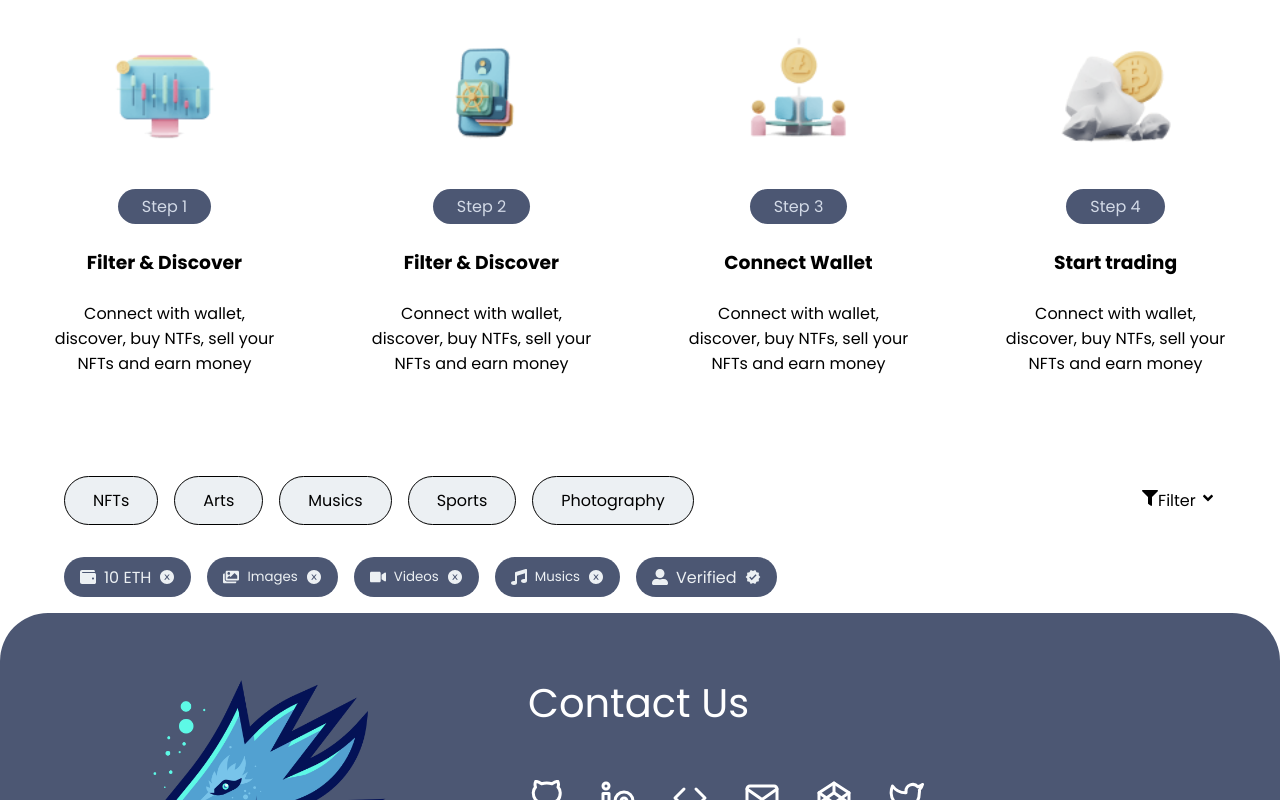
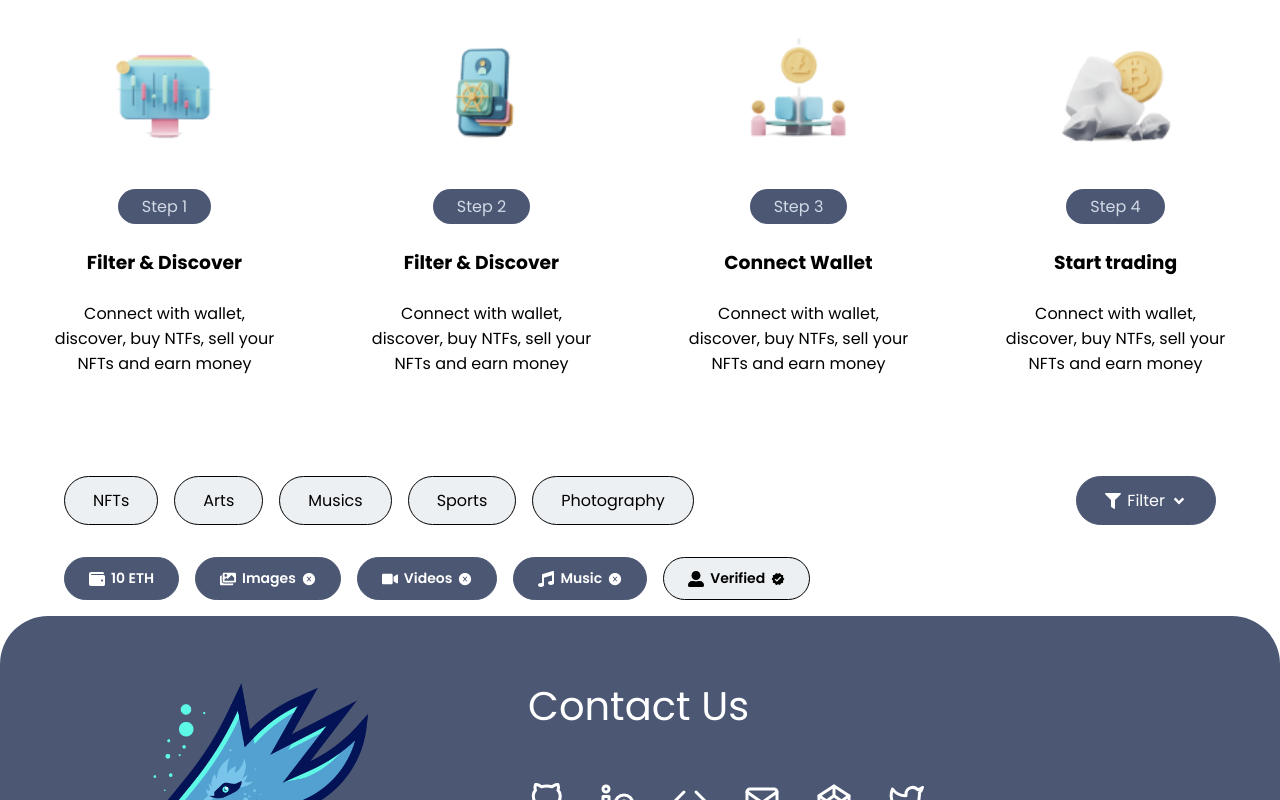
Before and after one commit to akshatmittal61/old-nft-marketplace, a Next.js app: page / in a window 1280 px wide. Shown: the part 805-1605 px from the top of the page. Built offline with nearby package versions, Linux system fonts and the light colour scheme; no server answers.

Commit message:
feat: filters section

```diff
--- a/components/Home/Filters/index.tsx
+++ b/components/Home/Filters/index.tsx
@@ -11,7 +11,6 @@ import {
 } from "react-icons/fa";
 import { AiFillCloseCircle } from "react-icons/ai";
 import { MdVerified } from "react-icons/md";
-import { TiTick } from "react-icons/ti";
 import { Button } from "@/library";
 import styles from "./styles.module.scss";
 import { stylesConfig } from "@/utils/functions";
@@ -24,79 +23,6 @@ const Filter = () => {
 	const [video, setVideo] = useState(true);
 	const [music, setMusic] = useState(true);
 
-	/* return (
-		<div className={Style.filter}>
-			<div className={Style.filter_box}>
-				<div className={Style.filter_box_left}>
-					<Button>NFTs</Button>
-					<Button>Arts</Button>
-					<Button>Musics</Button>
-					<Button>Sports</Button>
-					<Button>Photography</Button>
-				</div>
-
-				<div className={Style.filter_box_right}>
-					<div
-						className={Style.filter_box_right_box}
-						onClick={() => setFilter((p) => !p)}
-					>
-						<FaFilter />
-						<span>Filter</span>{" "}
-						{filter ? <FaAngleDown /> : <FaAngleUp />}
-					</div>
-				</div>
-			</div>
-
-			{filter && (
-				<div className={Style.filter_box_items}>
-					<div className={Style.filter_box_items_box}>
-						<div className={Style.filter_box_items_box_item}>
-							<FaWallet /> <span>10 ETH</span>
-							<AiFillCloseCircle />
-						</div>
-					</div>
-
-					<div className={Style.filter_box_items_box}>
-						<div
-							className={Style.filter_box_items_box_item_trans}
-							onClick={() => setImage((p) => !p)}
-						>
-							<FaImages /> <small>Images</small>
-							{image ? <AiFillCloseCircle /> : <TiTick />}
-						</div>
-					</div>
-
-					<div className={Style.filter_box_items_box}>
-						<div
-							className={Style.filter_box_items_box_item_trans}
-							onClick={() => setVideo((p) => !p)}
-						>
-							<FaVideo /> <small>Videos</small>
-							{video ? <AiFillCloseCircle /> : <TiTick />}
-						</div>
-					</div>
-
-					<div className={Style.filter_box_items_box}>
-						<div
-							className={Style.filter_box_items_box_item_trans}
-							onClick={() => setMusic((p) => !p)}
-						>
-							<FaMusic /> <small>Musics</small>
-							{music ? <AiFillCloseCircle /> : <TiTick />}
-						</div>
-					</div>
-
-					<div className={Style.filter_box_items_box}>
-						<div className={Style.filter_box_items_box_item}>
-							<FaUserAlt /> <span>Verified</span>
-							<MdVerified />
-						</div>
-					</div>
-				</div>
-			)}
-		</div>
-	); */
-
 	return (
 		<div className={classes("")}>
 			<div className={classes("-box")}>
@@ -107,40 +33,101 @@ const Filter = () => {
 					<Button>Sports</Button>
 					<Button>Photography</Button>
 				</div>
-
 				<div className={classes("-box-right")}>
-					<div
+					<Button
+						variant="filled"
 						className={classes("-box-right-box")}
 						onClick={() => setShowFilter((p) => !p)}
 					>
 						<FaFilter />
 						<span>Filter</span>{" "}
 						{showFilter ? <FaAngleDown /> : <FaAngleUp />}
-					</div>
+					</Button>
 				</div>
 			</div>
 			{showFilter ? (
 				<div className={classes("-options")}>
-					<div className={classes("-option")}>
+					{/* <div className={classes("-option", "-option--active")}>
 						<FaWallet /> <span>10 ETH</span>
-						<AiFillCloseCircle />
 					</div>
-					<div className={classes("-option")}>
+					<div
+						className={classes("-option", {
+							"-option--active": image,
+						})}
+						onClick={() => setImage((p) => !p)}
+					>
 						<FaImages /> <small>Images</small>
-						{image ? <AiFillCloseCircle /> : <TiTick />}
+						{image ? <AiFillCloseCircle /> : null}
 					</div>
-					<div className={classes("-option")}>
+					<div
+						className={classes("-option", {
+							"-option--active": video,
+						})}
+						onClick={() => setVideo((p) => !p)}
+					>
 						<FaVideo /> <small>Videos</small>
-						{video ? <AiFillCloseCircle /> : <TiTick />}
+						{video ? <AiFillCloseCircle /> : null}
 					</div>
-					<div className={classes("-option")}>
-						<FaMusic /> <small>Musics</small>
-						{music ? <AiFillCloseCircle /> : <TiTick />}
+					<div
+						className={classes("-option", {
+							"-option--active": music,
+						})}
+						onClick={() => setMusic((p) => !p)}
+					>
+						<FaMusic /> <small>Music</small>
+						{music ? <AiFillCloseCircle /> : null}
 					</div>
 					<div className={classes("-option")}>
 						<FaUserAlt /> <span>Verified</span>
 						<MdVerified />
-					</div>
+					</div> */}
+					<Button
+						icon={<FaWallet />}
+						iconPosition="left"
+						size="small"
+						variant="filled"
+					>
+						10 ETH
+					</Button>
+					<Button
+						icon={<FaImages />}
+						iconPosition="left"
+						size="small"
+						variant={image ? "filled" : "outlined"}
+						onClick={() => setImage((p) => !p)}
+					>
+						Images
+						{image ? <AiFillCloseCircle /> : null}
+					</Button>
+					<Button
+						icon={<FaVideo />}
+						iconPosition="left"
+						size="small"
+						variant={video ? "filled" : "outlined"}
+						onClick={() => setVideo((p) => !p)}
+					>
+						Videos
+						{video ? <AiFillCloseCircle /> : null}
+					</Button>
+					<Button
+						icon={<FaMusic />}
+						iconPosition="left"
+						size="small"
+						variant={music ? "filled" : "outlined"}
+						onClick={() => setMusic((p) => !p)}
+					>
+						Music
+						{music ? <AiFillCloseCircle /> : null}
+					</Button>
+					<Button
+						icon={<FaUserAlt />}
+						iconPosition="left"
+						size="small"
+						variant="outlined"
+					>
+						Verified
+						<MdVerified />
+					</Button>
 				</div>
 			) : null}
 		</div>
--- a/components/Home/Filters/styles.module.scss
+++ b/components/Home/Filters/styles.module.scss
@@ -1,190 +1,3 @@
-/*
-.filter{
-    padding: 4rem 0;
-    width: 100%;
-}
-
-.filter_box{
-    width: 80%;
-    margin: 0 auto;
-
-    display: flex;
-    align-items: center;
-    justify-content: space-between;
-    padding-bottom: 4rem ;
-}
-
-.filter_box_left{
-    display: flex;
-    gap: 2rem;
-}
-
-.filter_box_right_box{
-    border:  1px solid var(--color-icon);
-    padding: 1rem 2rem;
-    border-radius: 2rem;
-    color: var(--color-icon);
-    box-shadow: var(--box-shadow-1);
-    cursor: pointer;
-    display: flex;
-    align-items: center;
-    gap: 1rem;
-}
-
-.filter_box_items{
-    width: 80%;
-    margin:  0 auto;
-    display: flex;
-    padding: 2rem 0;
-    border-top: 1px solid var(--icons-light-color);
-}
-
-.filter_box_items_box{
-    padding: 1rem;
-}
-
-.filter_box_items_box_item{
-    background-color: var(--color-icon);
-    padding: .5rem 1rem;
-    border-radius: 2rem;
-    color: var(--color-bg);
-    cursor: pointer;
-
-    display: flex;
-    align-items: center;
-    gap: .5rem;
-}
-
-.filter_box_items_box_item_trans{
-    border: 1px solid var(--color-icon);
-    color: var(--color-icon);
-    padding: .5rem 1rem;
-    border-radius: 2rem;
-    cursor: pointer;
-
-    display: flex;
-    align-items: center;
-    gap: .5rem;
-}
-
-@media screen and (min-device-width: 320px) and (max-device-width: 375px) {
-    .filter_box{
-        width: 90%;
-        display: grid;
-        gap: 4rem;
-    }
-    .filter_box_left{
-        display: grid;
-        grid-template-columns: repeat(3, 1fr);
-        gap: .5rem;
-    }
-
-    .filter_box_left button{
-        padding: .2rem;
-    }
-
-    .filter_box_items{
-        width: 90%;
-        display: grid;
-        grid-template-columns: repeat(2, 1fr);
-    }
-
-    .filter_box_right_box{
-        display: flex;
-        align-items: center;
-        justify-content: center;
-        gap: 4rem;
-        padding-inline: 2rem ;
-    }
-
-    .filter_box_items_box_item{
-        justify-content: space-between;
-    }
-
-    .filter_box_items_box_item_trans{
-        justify-content: space-between;
-    }
-
-}
-
-@media screen and (min-device-width: 377px) and (max-device-width: 425px) {
-    .filter_box{
-        display: grid;
-        gap: 4rem;
-        width: 90%;
-    }
-    .filter_box_left{
-        display: grid;
-        grid-template-columns: repeat(3, 1fr);
-    }
-
-    .filter_box_left button{
-        padding: 1rem;
-    }
-
-    .filter_box_items{
-        display: grid;
-        width: 90%;
-        grid-template-columns: repeat(2, 1fr);
-    }
-
-    .filter_box_right_box{
-        display: flex;
-        align-items: center;
-        justify-content: center;
-        gap: 4rem;
-        padding-inline: 2rem ;
-    }
-
-    .filter_box_items_box_item{
-        justify-content: space-between;
-    }
-
-    .filter_box_items_box_item_trans{
-        justify-content: space-between;
-    }
-
-}
-
-@media screen and (min-device-width: 427px) and (max-device-width: 786px) {
-    .filter_box{
-        display: grid;
-        gap: 4rem;
-        width: 90%;
-    }
-    .filter_box_left{
-        display: grid;
-        grid-template-columns: repeat(3, 1fr);
-    }
-
-    .filter_box_left button{
-        padding: 1rem;
-    }
-
-    .filter_box_items{
-        display: grid;
-        width: 90%;
-        grid-template-columns: repeat(2, 1fr);
-    }
-
-    .filter_box_right_box{
-        display: flex;
-        align-items: center;
-        justify-content: center;
-        gap: 4rem;
-        padding-inline: 2rem ;
-    }
-
-    .filter_box_items_box_item{
-        justify-content: space-between;
-    }
-
-    .filter_box_items_box_item_trans{
-        justify-content: space-between;
-    }
-
-} */
-
 .home-filters {
 	width: 100%;
 	display: flex;
@@ -216,15 +29,25 @@
 		align-items: center;
 		gap: 16px;
 	}
-	&-option {
+
+	/* &-option {
         display: inline-flex;
         justify-content: center;
         align-items: center;
         padding: 8px 16px;
         gap: 8px;
+        background-color: var(--color-bg);
+        color: var(--color-icon);
+        border-radius: 500px;
+        height: 40px;
+
+        & svg:is(:last-child) {
+            cursor: pointer;
+        }
+
+        &--active {
             background-color: var(--color-icon);
             color: var(--color-bg);
-		border-radius: 500px;
-		height: 40px;
         }
+    } */
 }
--- a/styles/config/_base.scss
+++ b/styles/config/_base.scss
@@ -12,7 +12,7 @@
 :root,
 :root::before,
 :root::after {
-	--transition-time: 0.3s;
+	--transition-time: 0.15s;
 	--font-poppins: Poppins, system-ui, -apple-system, BlinkMacSystemFont,
 		"Segoe UI", Roboto, "Helvetica Neue", Arial, sans-serif;
 	--font-joesfin-sans: "Josefin Sans", system-ui, -apple-system,
--- a/styles/config/_colors.scss
+++ b/styles/config/_colors.scss
@@ -278,7 +278,7 @@ $colors: (
 :root::after {
 	--theme-black: var(--black);
 	--theme-white: var(--white);
-	--theme-primary: var(--black);
+	--theme-primary: #4c5773;
 
 	--color-icon: #4c5773;
 	--color-icon-dark: #4c577341;
```
Lines whose indentation alone changed are shown as unchanged.
